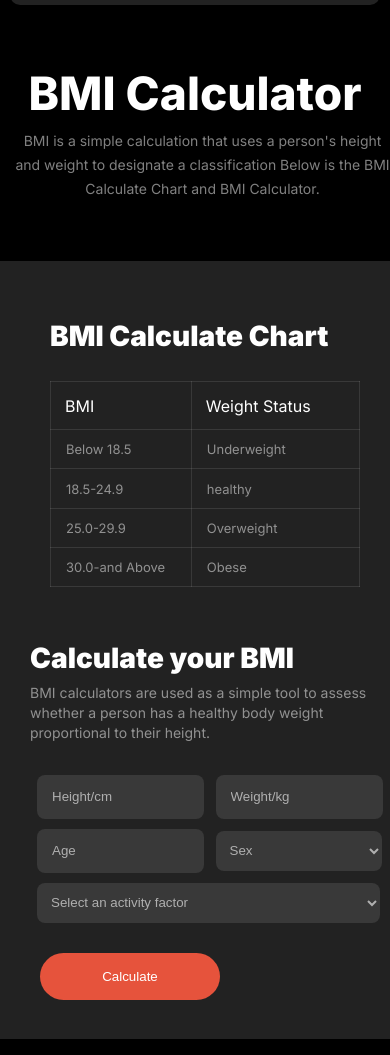
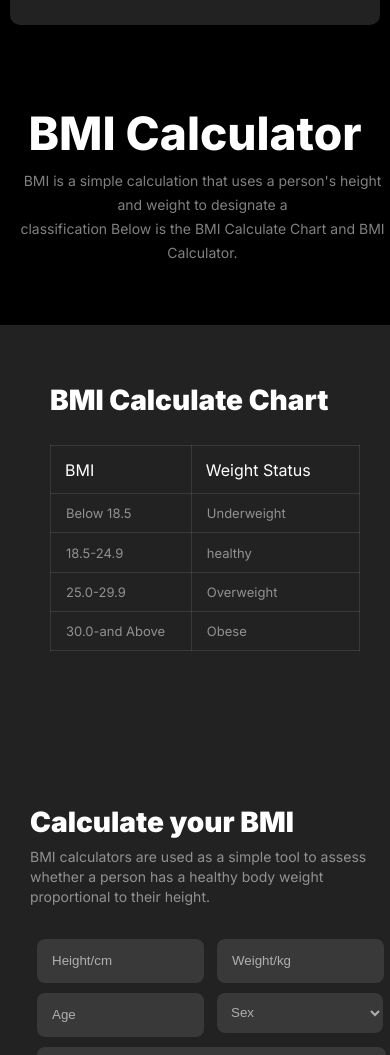
Before and after one commit to Limon2452/Assignment-2, a plain HTML site: page index.html in a window 390 px wide. Shown: the part 3220-4275 px from the top of the page. Drawn offline with Linux system fonts and the light colour scheme; a web font is replaced by a local one.

Commit message:
Added Responsive Correction

```diff
--- a/css/Responsive.css
+++ b/css/Responsive.css
@@ -47,10 +47,15 @@
     }
     .run-section{
         max-width: 370px;
-        height: 650px;
+        height: 648px;
+
+    }
+    .habit-section{
+        padding-bottom: 20px;
     }
     .run-body{
         padding-right: 35px;
+        padding-top: 17px;
     }
     .img2-style{
         width: 330px;
@@ -78,6 +83,9 @@
     .nav-menu{
         display: none;
     }
+    .BMI-Section{
+        /* margin-top: 20px; */
+    }
     .BMI-Description{
         margin-left: 15px;
         max-width: 380px;
@@ -96,7 +104,7 @@
         max-width: 166px;
     }
     .activity-btn-style{
-        max-width: 343px;
+        max-width: 356px;
     }
     .heading-1{
         top: 180px;
--- a/css/style.css
+++ b/css/style.css
@@ -310,17 +310,20 @@ header {
     line-height: 24px;
     margin-top: -30px;
     margin-bottom: 60px;
-    max-width: 600px;
-    margin-left: 370px;
+    /* max-width: 600px; */
+    /* margin-left: 370px; */
 
 
 }
 .flex-style{
     display: flex;
     background-color: rgb(34, 34, 34);
+    justify-content: center;
+    gap: 100px;
+
 }
 .Calculator-table{
-    padding-left: 210px;
+    /* padding-left: 210px; */
     padding-top: 30px;
 }
 .table-title{
@@ -380,13 +383,13 @@ table,tr,td{
     color: rgba(255, 255, 255, 0.6);
 }
 .Calculate-style{
-    margin-left: 100px;
     margin-top: 30px;
+
 }
 .activity-btn-style{
     background-color:  rgba(255, 255, 255, 0.1);
     border: none;
-    width: 518px;
+    width: 194%;
     height: 40px;
     border-radius: 8px;
     padding: 5px 10px;
@@ -407,6 +410,10 @@ table,tr,td{
 }
 ::placeholder{
     color: rgba(255, 255, 255, 0.6);
+}
+.grid-calculate{
+    display: grid;
+    grid-template-columns: repeat(2, 1fr);
 }
 
 /* BMI Calculator Section End */
--- a/index.html
+++ b/index.html
@@ -67,7 +67,7 @@
             <div class="habit-section-style">
                 <h1 class="habit-title">Change Your Habits</h1>
                 <p class="habit-discription">We belive fitness should be accessible to everyone, everywhere, regardless
-                    of income or access to gym.</p>
+                    of <br> income or access to gym.</p>
             </div>
             <div class="image-section">
                 <div class="image-section-style">
@@ -105,7 +105,7 @@
         <section class="BMI-Section">
             <div class="BMI-Title-section">
                 <h1 class="BMI-Title">BMI Calculator</h1>
-                <p class="BMI-Description"> BMI is a simple calculation that uses a person's height and weight to designate a classification Below is the BMI Calculate Chart and BMI Calculator.</p>
+                <p class="BMI-Description"> BMI is a simple calculation that uses a person's height and weight to designate a <br> classification Below is the BMI Calculate Chart and BMI Calculator.</p>
             </div>
         <div class="flex-style">
             <div class="Calculator-section">
@@ -151,12 +151,15 @@
                     <option value="">Female</option>
                     <option value="">Other</option>
                 </select>
+                <div>
+                    <select class="activity-btn-style">
+                        <option value="">Select an activity factor</option>
+                        <option value="">Exercise</option>
+                        <option value="">Play Sports</option>
+                    </select>
+                </div>
 
-                <select class="activity-btn-style">
-                    <option value="">Select an activity factor</option>
-                    <option value="">Exercise</option>
-                    <option value="">Play Sports</option>
-                </select>
+
 
                 </div>
                 <input class="BMI-btn" type="button" value="Calculate">
```
